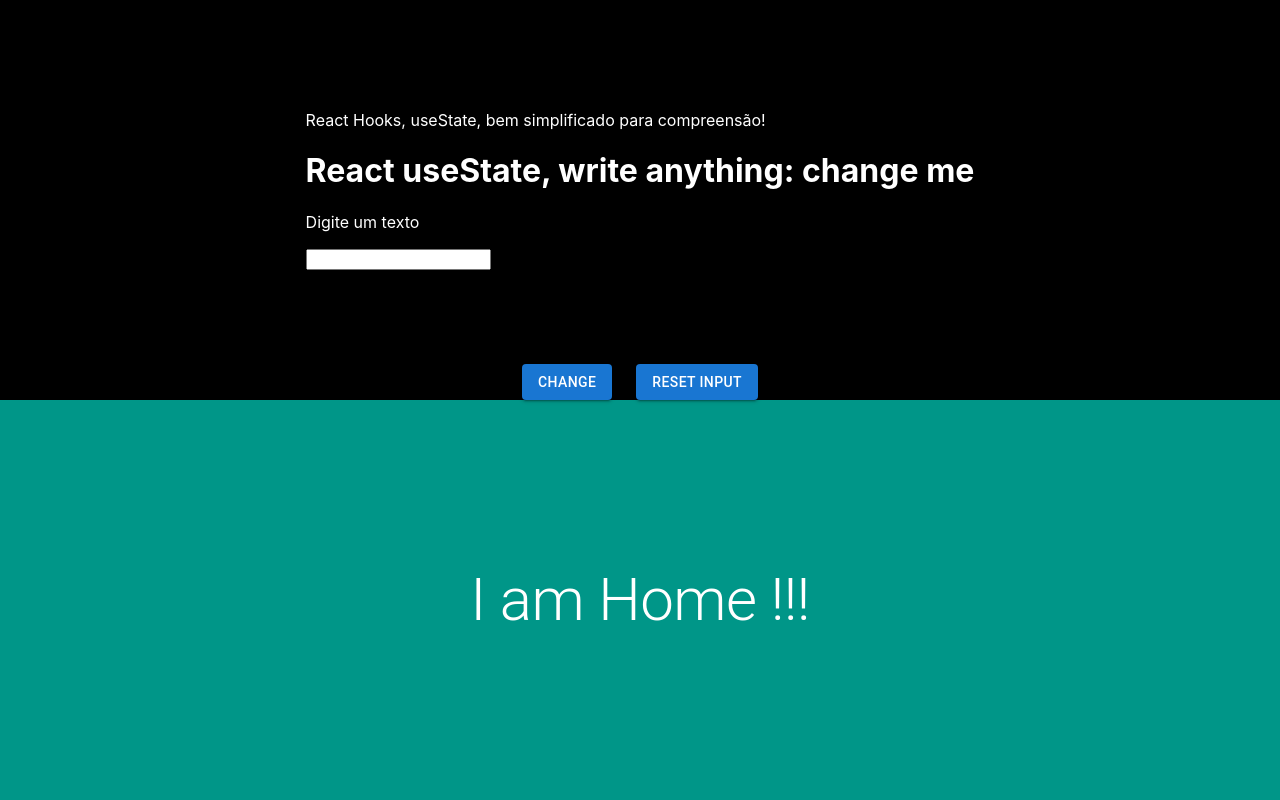
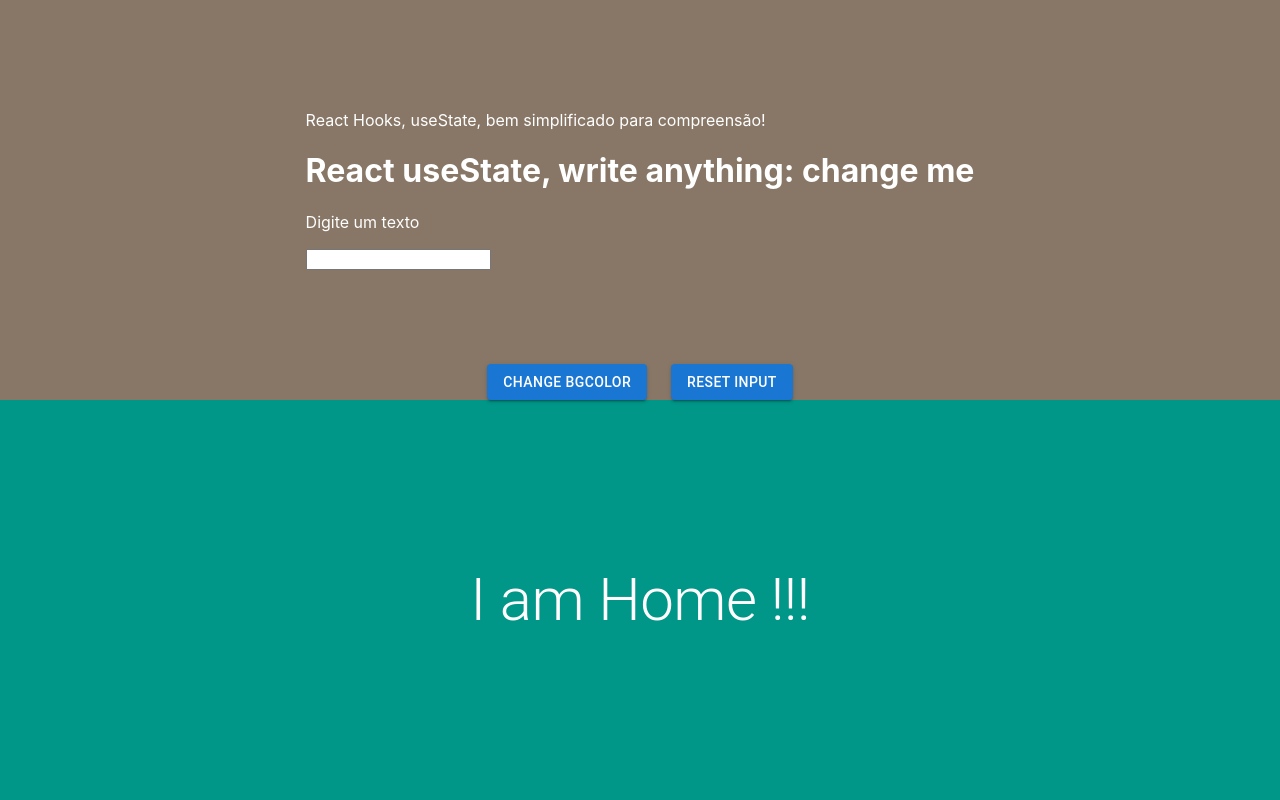
Before and after one commit to okubobarros/react_practitioner, a React (Create React App) app in the folder my-app/: page / in a window 1280 px wide. Shown: the top 800 px of the page. Built offline with nearby package versions, Linux system fonts and the light colour scheme.

Commit message:
added more stuff shitty commit mesage

```diff
--- a/my-app/src/components/Header/index.js
+++ b/my-app/src/components/Header/index.js
@@ -8,29 +8,21 @@
 
     const [text, setText] = useState('');
     // ***********outro useState******************
+    // const colors = ['blue', 'green'];
 
-    const [color, setColor] = useState('black' || colors)
-    const colors = ['blue', 'green']
+    const [color, setColor] = useState(false)
     // nao estamos usando mas, para vc ver que conforme a necessidade de mudar o estado vc cria um novo useState, tentar dividir a aplicação visualmente
     const [number, setNumber] = useState();
 
-    // os eventos que são acionados, passamos uma arrow func para simplificar, no caso não ha necessidade de return ou {}
-    const changeColor = (e) => {
-        e.preventDefault();
-        setColor(colors[Math.floor(Math.random() * colors.length)])
-        console.log('clicou');
-    }
+    const changeColor = () => {
+        setColor(current => !current)
+        console.log('clicou')
+    };
 
     const clickHandler = () => setText('');
 
-    const inputField = (e) => {
-        setText(e.target.value)
-    }
+    const inputField = (e) => setText(e.target.value)
 
-    // podemos escrever assim tb, não ha certo ou errado
-    // function goBack() {
-    //     setText("hi")
-    // }
 
     return (
         <Grid
@@ -39,7 +31,9 @@
             justifyContent='center'
             alignItems='center'
             flexDirection={'column'}
-            sx={{ minHeight: '50VH', bgcolor: color }}>
+            sx={{ minHeight: '50VH', bgcolor: color ? '#f67' : '#876' }}>
+            {/* acima dentro dp SX dentro do JSX vc não usa If and else mas sim ternário */}
+
             <Grid item sx={{ color: '#fff', margin: 'auto' }}>
 
                 <p>React Hooks, useState, bem simplificado para compreensão!</p>
@@ -52,7 +46,7 @@
             <Grid container justifyContent={'center'} gap={3} >
                 <Grid item >
                     <Button variant={'contained'} onClick={changeColor} >
-                        Change
+                        Change bgColor
                     </Button>
                 </Grid>
                 <Grid>
```
